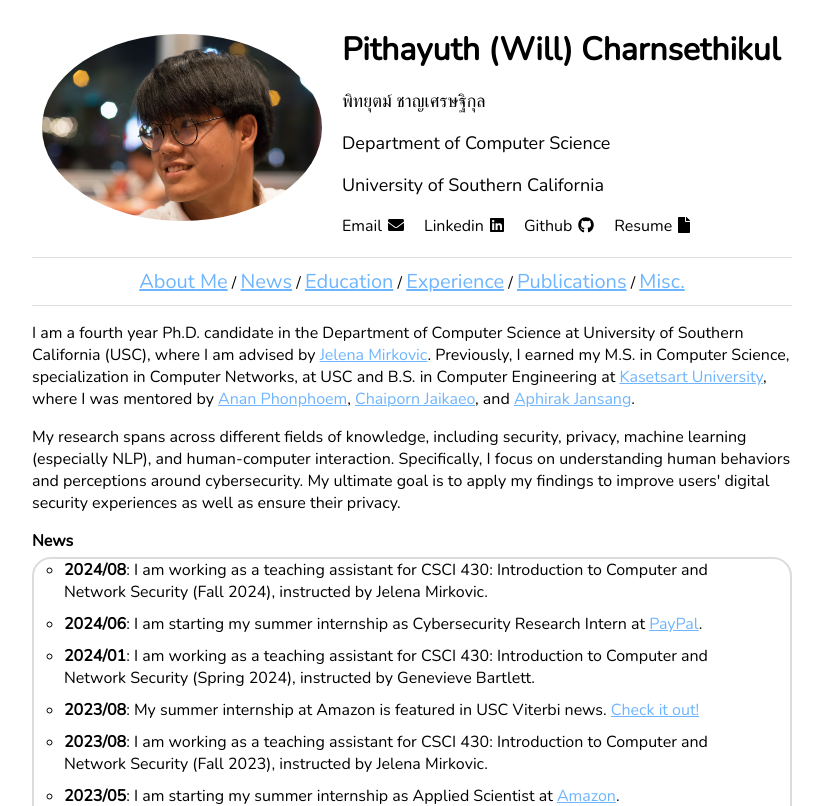
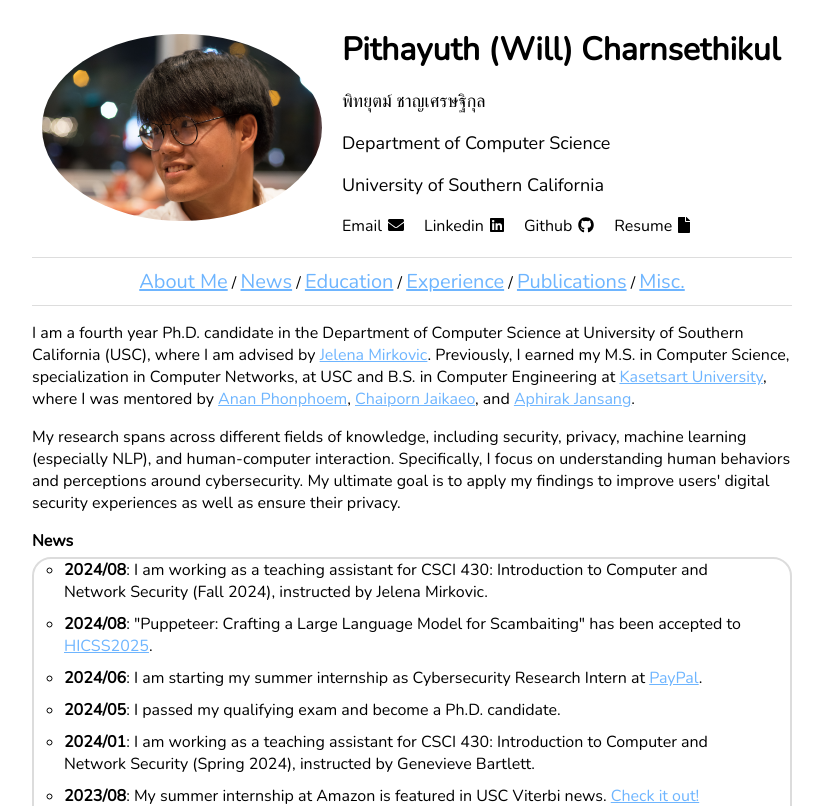
Before and after one commit to charnset/profile, an Angular app: page / in a window 1280 px wide. Shown: the top 806 px of the page, without its empty margins (228-1051 px from the left). Built offline with nearby package versions, Linux system fonts and the light colour scheme.

Commit message:
update news

```diff
--- a/src/app/components/news/news.component.html
+++ b/src/app/components/news/news.component.html
@@ -2,7 +2,9 @@
   <h4 class="header">News</h4>
     <ul class="info">
       <li><span class="date">2024/08</span>: I am working as a teaching assistant for CSCI 430: Introduction to Computer and Network Security (Fall 2024), instructed by Jelena Mirkovic.</li>
+      <li><span class="date">2024/08</span>: "Puppeteer: Crafting a Large Language Model for Scambaiting" has been accepted to <a href="https://hicss.hawaii.edu/" target="_blank">HICSS2025</a>.</li>
       <li><span class="date">2024/06</span>: I am starting my summer internship as Cybersecurity Research Intern at <a href="https://www.paypal.com/" target="_blank">PayPal</a>.</li>
+      <li><span class="date">2024/05</span>: I passed my qualifying exam and become a Ph.D. candidate.</li>
       <li><span class="date">2024/01</span>: I am working as a teaching assistant for CSCI 430: Introduction to Computer and Network Security (Spring 2024), instructed by Genevieve Bartlett.</li>
       <li><span class="date">2023/08</span>: My summer internship at Amazon is featured in USC Viterbi news. <a href="https://viterbischool.usc.edu/news/2023/08/isi-ph-d-students-connect-academic-learning-with-summer-internships/" target="_blank">Check it out!</a></li>
       <li><span class="date">2023/08</span>: I am working as a teaching assistant for CSCI 430: Introduction to Computer and Network Security (Fall 2023), instructed by Jelena Mirkovic.</li>
```
